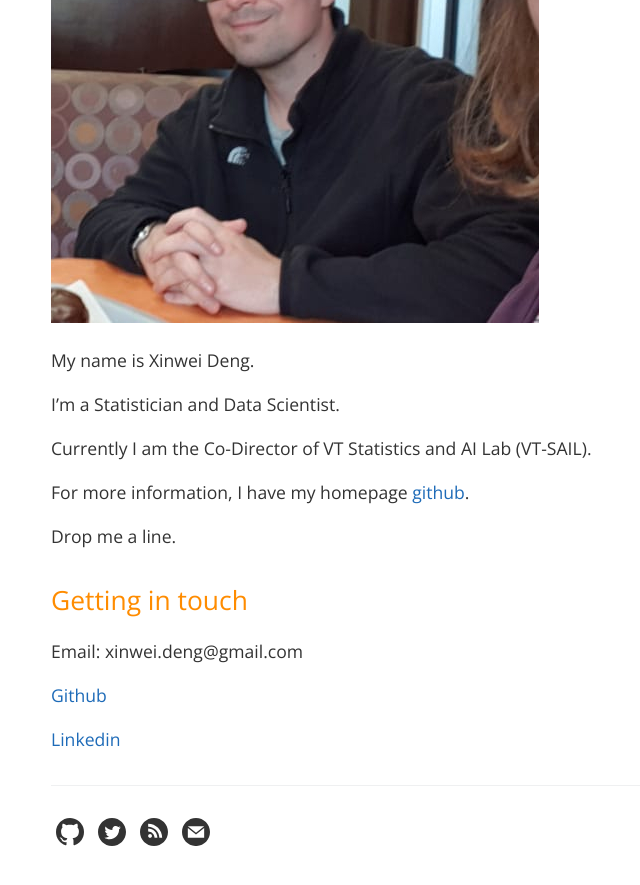
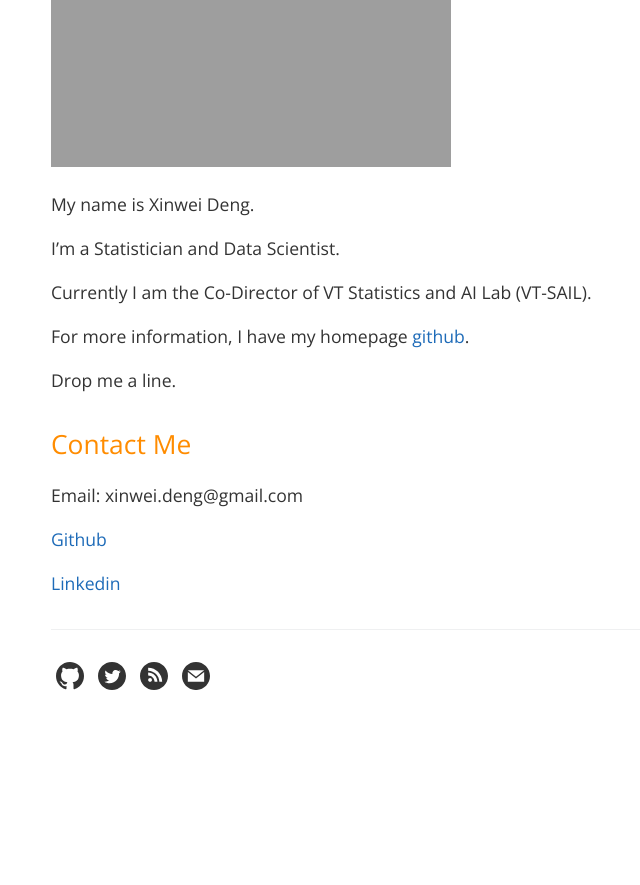
Before and after one commit to xwdeng80/blog, a Jekyll site: the page built from about.md, in a window 1280 px wide and 900 px high, scrolled down 827 px. Shown: the top 885 px of the window, without its empty margins (173-813 px from the left). Built offline with Jekyll 4.4.1, drawn with Linux system fonts in a browser that asks for light colours; after the commit the page ends 1571 px from its top, so only the background shows below that.

Commit message:
Update about.md

```diff
--- a/about.md
+++ b/about.md
@@ -4,7 +4,7 @@ title: About me
 permalink: /about/
 ---
 
-![Jacob]({{ site.url }}/blog/assets/jacob.jpg)
+![Xinwei]({{ site.url }}/blog/assets/xinwei.jpg)
 
 
 My name is Xinwei Deng.
@@ -18,7 +18,7 @@ For more information, I have my homepage [github](http://xwdeng80.github.io).
 Drop me a line.
 
 
-## Getting in touch
+## Contact Me
 Email: xinwei.deng@gmail.com
 
 [Github](http://github.com/xwdeng80)
```
